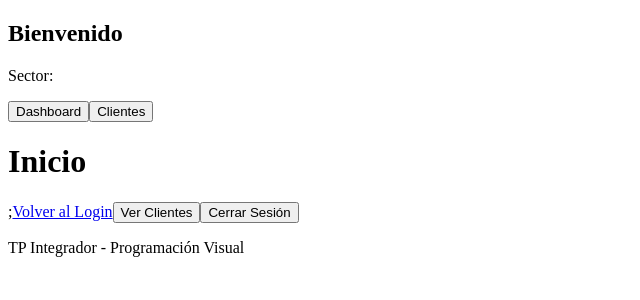
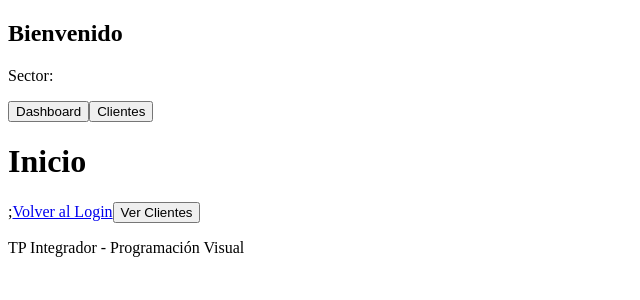
Before and after one commit to MartinAmante/pv_tp_integrador_Grupo09, a React (Vite) app: page /dashboard in a window 1280 px wide. Shown: the top 300 px of the page, without its empty margins (0-640 px from the left). Built offline with nearby package versions, Linux system fonts and the light colour scheme; sample sign-in values are in the browser's storage.

Commit message:
cambios en dashboard. Martin Amante

```diff
--- a/src/views/Dashboard.jsx
+++ b/src/views/Dashboard.jsx
@@ -24,7 +24,7 @@ const Dashboard = () => {
     <>
     <Header /*nombre={nombre}
             sector={sector}*//>
-    <Nav />
+    <Nav/>
     <h1>Inicio</h1>;
     <Link to="/login">
     Volver al Login
@@ -32,9 +32,6 @@ const Dashboard = () => {
         <button onClick={irClientes}>
             Ver Clientes
         </button>
-        <button onClick={cerrarSesion}>
-            Cerrar Sesión
-        </button>
     <Footer />
     </>
     );
```
